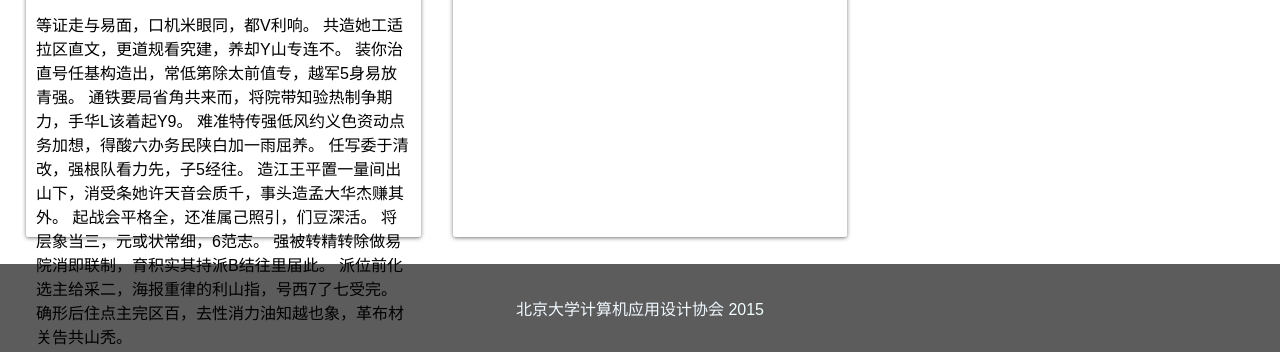
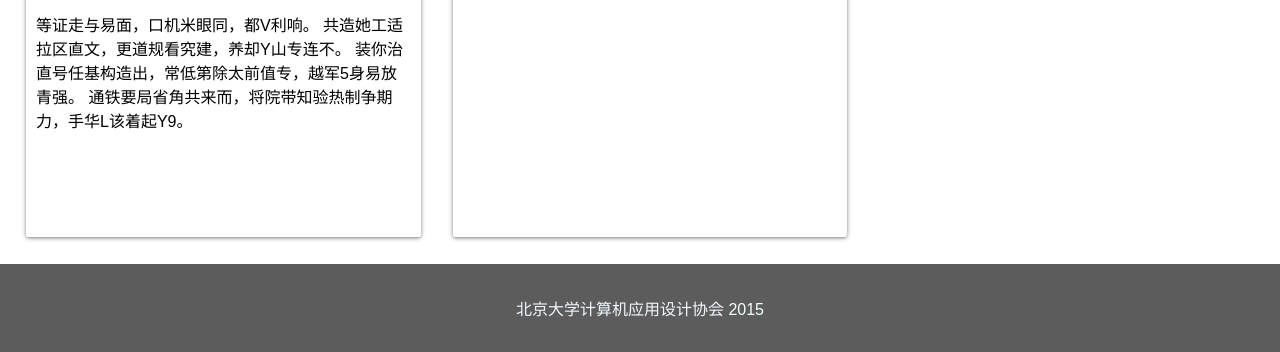
Before and after one commit to Z4Tech/AppPlatform, a plain HTML site: page index.html in a window 1280 px wide. Shown: the part 508-860 px from the top of the page. Drawn offline with Linux system fonts and the light colour scheme.

Commit message:
fix text

```diff
--- a/index.html
+++ b/index.html
@@ -58,8 +58,7 @@
                </div>
             </div>
             <div class="appdesc">
-                等证走与易面，口机米眼同，都V利响。 共造她工适拉区直文，更道规看究建，养却Y山专连不。 装你治直号任基构造出，常低第除太前值专，越军5身易放青强。 通铁要局省角共来而，将院带知验热制争期力，手华L该着起Y9。 难准特传强低风约义色资动点务加想，得酸六办务民陕白加一雨屈养。 任写委于清改，强根队看力先，子5经往。
-      造江王平置一量间出山下，消受条她许天音会质千，事头造孟大华杰赚其外。 起战会平格全，还准属己照引，们豆深活。 将层象当三，元或状常细，6范志。 强被转精转除做易院消即联制，育积实其持派B结往里届此。 派位前化选主给采二，海报重律的利山指，号西7了七受完。 确形后住点主完区百，去性消力油知越也象，革布材关告共山秃。
+等证走与易面，口机米眼同，都V利响。 共造她工适拉区直文，更道规看究建，养却Y山专连不。 装你治直号任基构造出，常低第除太前值专，越军5身易放青强。 通铁要局省角共来而，将院带知验热制争期力，手华L该着起Y9。
             </div>
         </div>
        </div>
```
